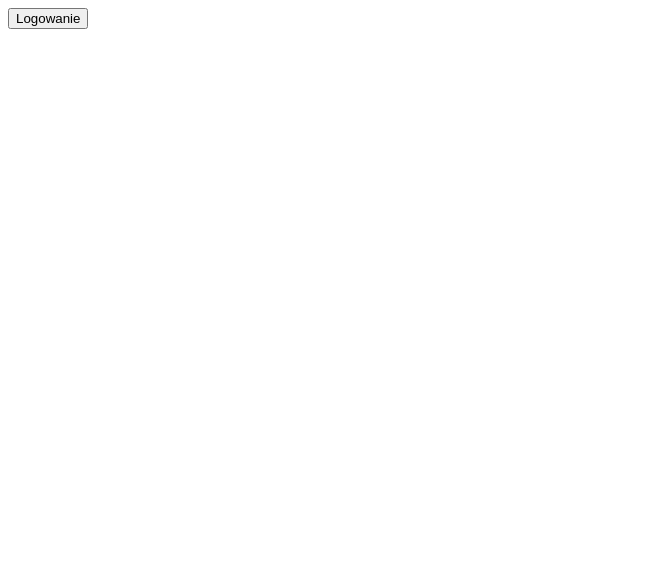
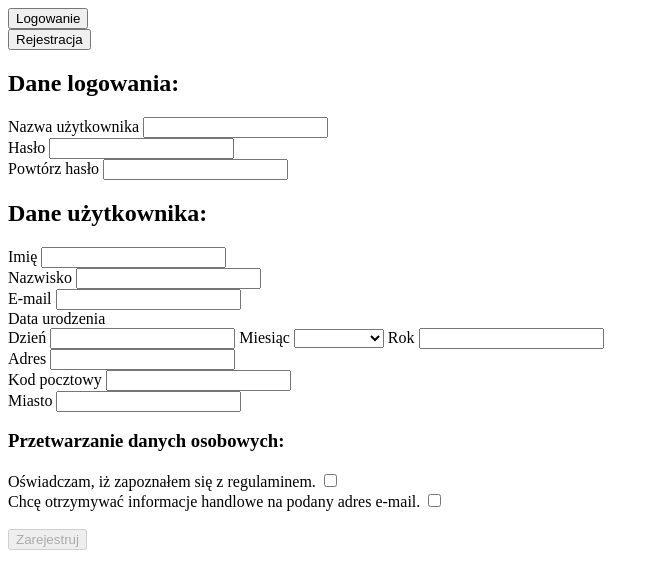
Before and after one commit to dawidplesniarski/congenial-invention, an Angular app: page /register in a window 1280 px wide. Before the commit this address led to /. Shown: the top 588 px of the page, without its empty margins (0-659 px from the left). Built offline with nearby package versions, Linux system fonts and the light colour scheme.

Commit message:
register page added.

```diff
--- a/src/app/app-routing.module.ts
+++ b/src/app/app-routing.module.ts
@@ -1,10 +1,12 @@
 import { NgModule } from '@angular/core';
 import { RouterModule, Routes} from '@angular/router';
 import { LoginComponent } from './login/login.component';
+import { RegisterComponent } from './register/register.component';
 
 const routes: Routes = [
   { path: '', redirectTo: './app.component', pathMatch: 'full' },
   { path: 'login', component: LoginComponent },
+  { path: 'register', component: RegisterComponent }
 ];
 
 @NgModule({
--- a/src/app/app.component.html
+++ b/src/app/app.component.html
@@ -1,4 +1,6 @@
 <div class="content" role="main">
   <button [routerLink]="['login']">Logowanie</button><br>
   <router-outlet></router-outlet>
+  <button [routerLink]="['register']">Rejestracja</button><br>
+  <router-outlet></router-outlet>
 </div>
--- a/src/app/app.module.ts
+++ b/src/app/app.module.ts
@@ -6,12 +6,14 @@ import { BrowserAnimationsModule } from '@angular/platform-browser/animations';
 
 import { AppRoutingModule } from './app-routing.module';
 import { LoginComponent } from './login/login.component';
+import { RegisterComponent } from './register/register.component';
 
 
 @NgModule({
   declarations: [
     AppComponent,
     LoginComponent,
+    RegisterComponent,
   ],
   imports: [
     BrowserModule,
--- /dev/null
+++ b/src/app/register/register.component.html
@@ -0,0 +1,87 @@
+<form [formGroup]="registerForm" (ngSubmit)="onSumbit()">
+  <section>
+    <h1>Dane logowania:</h1>
+    <label>
+      Nazwa użytkownika
+      <input type = "text" formControlName="loginName">
+    </label>
+    <br>
+    <label>
+      Hasło
+      <input type = "password" formControlName="password">
+    </label>
+    <br>
+    <label>
+      Powtórz hasło
+      <input type = "password" formControlName="password2">
+    </label>
+  </section>
+  <section>
+    <h1>Dane użytkownika:</h1>
+    <label>
+      Imię
+      <input type = "text" formControlName="name">
+    </label>
+    <br>
+    <label>
+      Nazwisko
+      <input type = "text" formControlName="surname">
+    </label>
+    <br>
+    <label>
+      E-mail
+      <input type = "text" formControlName="email">
+    </label>
+    <br>
+    <label>
+      Data urodzenia<br>
+      Dzień <input type = "text" formControlName="day">
+      Miesiąc
+      <select formControlName="month">
+        <option value="1">styczeń</option>
+        <option value="2">luty</option>
+        <option value="3">marzec</option>
+        <option value="4">kwiecień</option>
+        <option value="5">maj</option>
+        <option value="6">czerwiec</option>
+        <option value="7">lipiec</option>
+        <option value="8">sierpień</option>
+        <option value="9">wrzesień</option>
+        <option value="10">październik</option>
+        <option value="11">listopad</option>
+        <option value="12">grudzień</option>
+      </select>
+      Rok <input type = "text" formControlName="year">
+    </label>
+    <br>
+    <label>
+      Adres
+      <input type = "text" formControlName="address">
+    </label>
+    <br>
+    <label>
+      Kod pocztowy
+      <input type = "text" formControlName="postcode">
+    </label>
+    <br>
+    <label>
+      Miasto
+      <input type = "text" formControlName="city">
+    </label>
+    <section>
+      <h1>Przetwarzanie danych osobowych:</h1>
+      <label>
+        Oświadczam, iż zapoznałem się z regulaminem.
+        <input type = "checkbox" formControlName="checkbox1">
+      </label>
+      <br>
+      <label>
+        Chcę otrzymywać informacje handlowe na podany adres e-mail.
+        <input type = "checkbox" formControlName="checkbox2">
+      </label>
+    </section>
+    <br>
+  </section>
+
+  <button type="submit" onClick="window.location.href=window.location.href" [disabled]="!registerForm.valid">Zarejestruj</button>
+</form>
--- /dev/null
+++ b/src/app/register/register.component.ts
@@ -0,0 +1,43 @@
+import { Component, OnInit } from '@angular/core';
+import {FormBuilder, FormGroup, Validators} from '@angular/forms';
+
+@Component({
+  selector: 'app-register',
+  templateUrl: './register.component.html',
+  styleUrls: ['./register.component.css']
+})
+export class RegisterComponent implements OnInit {
+
+  registerForm: FormGroup;
+
+  constructor(private fb: FormBuilder) {
+    this.registerForm = fb.group({
+      'loginName': ['', Validators.compose([Validators.required, Validators.maxLength(512)])],
+      'password' : ['', Validators.compose([Validators.required, Validators.maxLength(512)])],
+      'password2' : ['', Validators.compose([Validators.required, Validators.maxLength(512)])],
+      'name' : ['', Validators.maxLength(1024)],
+      'surname' : ['', Validators.maxLength(1024)],
+      'email' : ['', Validators.compose([Validators.maxLength(255),
+        Validators.pattern('^[a-zA-Z0-9_.+-]+@[a-zA-Z0-9-]+.[a-zA-Z0-9-.]+$')])],
+      'day' : ['', Validators.compose([Validators.min(1), Validators.max(31)])],
+      'month': '',
+      'year' : ['', Validators.min(1900)],
+      'address' : ['', Validators.maxLength(255)],
+      'postcode' : ['', Validators.maxLength(255)],
+      'city' : ['', Validators.maxLength(512)],
+      'checkbox1': [false, Validators.requiredTrue],
+      'checkbox2' : [false]
+    }, {validator: checkPassword});
+  }
+
+  onSumbit() {
+    console.log(this.registerForm.value);
+  }
+
+  ngOnInit() {
+  }
+}
+
+function checkPassword(fg: FormGroup) {
+  return (fg.controls['password'].value === fg.controls['password2'].value) ? null : {'isvalid': true};
+}
```
Also changed, not shown: src/app/register/register.component.css (added), 1 other file (tests, documents, lock files or other folders).
